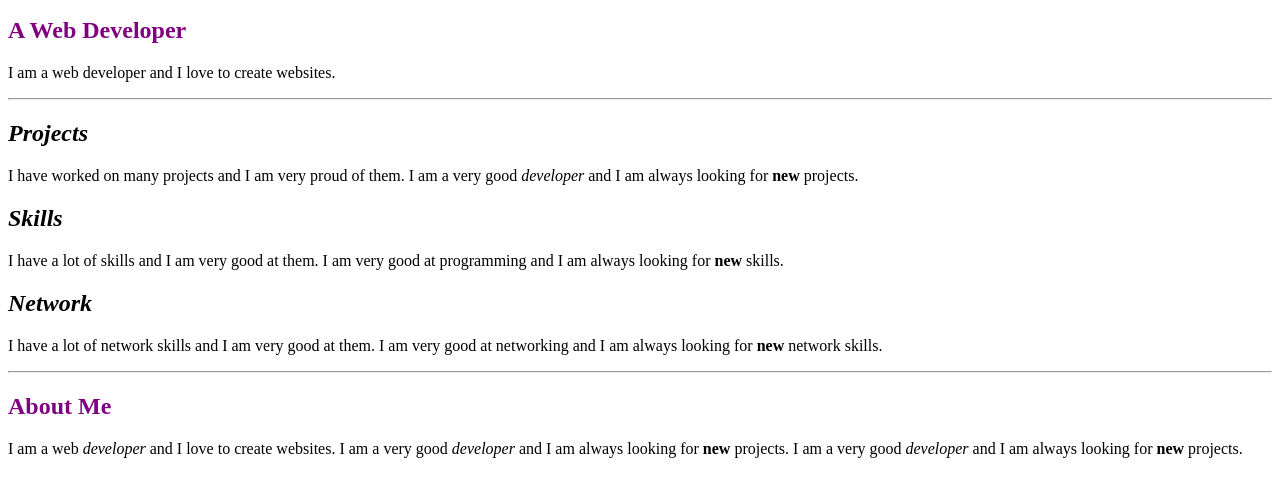
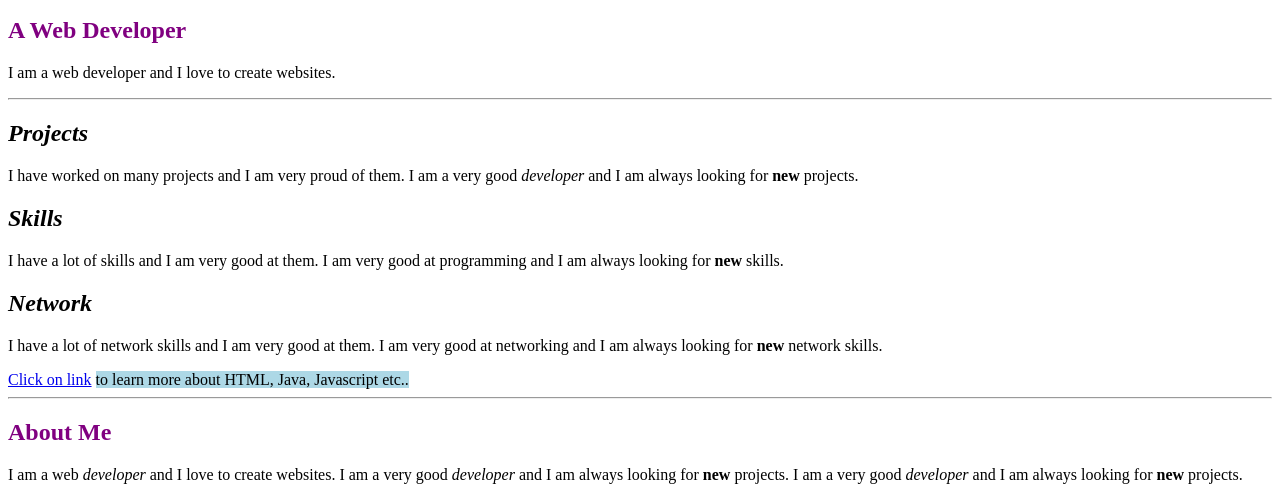
Before and after one commit to SobinSoniya/HTML-Program, a plain HTML site: page first program.html in a window 1280 px wide. Shown: the part 640-1140 px from the top of the page. Before the commit the page ends 1114 px from the top, so only its background shows below. Drawn offline with Linux system fonts and the light colour scheme.

Commit message:
Update first program.html

```diff
--- a/first program.html
+++ b/first program.html
@@ -22,7 +22,8 @@
         <p>I have a lot of skills and I am very good at them. I am very good at programming and I am always looking for <b>new</b> skills.</p>
 
         <h2><i>Network</i></h2>
-        <p>I have a lot of network skills and I am very good at them. I am very good at networking and I am always looking for <b>new</b> network skills.</p>
+        <p>I have a lot of network skills and I am very good at them. I am very good at networking and I am always looking for <b>new</b> network skills.</p><a href="https://www.w3schools.com/default.asp">Click on link</a>
+        <span style="background-color: lightblue">to learn more about HTML, Java, Javascript etc..</span>
         <hr>
 
         <h2 style="color:purple">About Me</h2>
```
